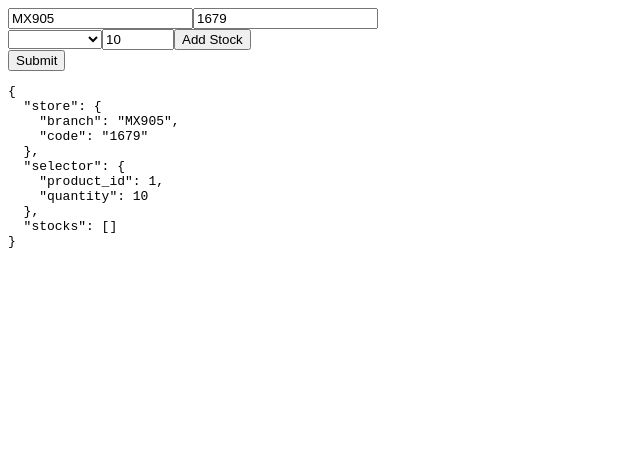
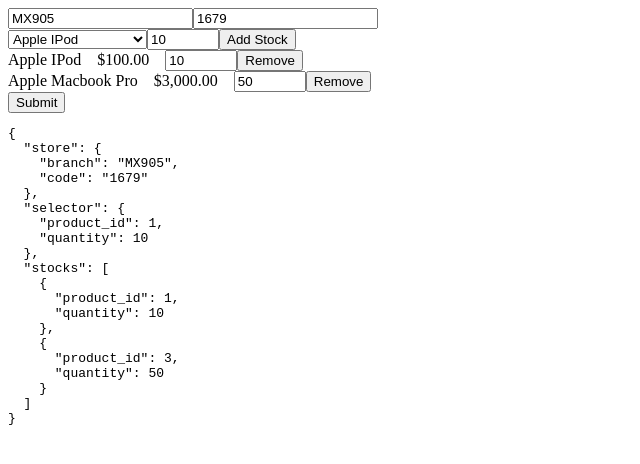
Before and after one commit to brillyanto/ngadv, an Angular app: page / in a window 1280 px wide. Shown: the top 464 px of the page, without its empty margins (0-640 px from the left). Built offline with nearby package versions, Linux system fonts and the light colour scheme; data requests are answered from the project's data file.

Commit message:
http service and joining observables using forkjoin method

```diff
--- a/src/app/stock-inventory/components/stock-products/stock-products.component.ts
+++ b/src/app/stock-inventory/components/stock-products/stock-products.component.ts
@@ -1,5 +1,6 @@
 import { Component, Input, Output, EventEmitter } from '@angular/core';
 import { FormGroup, FormArray } from '@angular/forms';
+import { Product } from '../../models/product.interface';
 
 @Component({
     selector: 'stock-products',
@@ -9,7 +10,8 @@ import { FormGroup, FormArray } from '@angular/forms';
         <div formArrayName="stocks">
             <div *ngFor="let stock of stocks; let i = index;">
                 <div [formGroupName]="i">
-                    <span>{{stock.value.product_id}}</span>
+                    <span>{{ getProduct(stock.value.product_id).name }}</span> &nbsp;&nbsp;
+                    <span>{{ getProduct(stock.value.product_id).price | currency:'USD':'$' }}</span> &nbsp;&nbsp;
                     <input type="number" step="10" min="10" max="1000"
                     formControlName="quantity">
                     <button type="button" (click)="onRemove(stock, i)">Remove</button>
@@ -26,6 +28,13 @@ export class StockProductsComponent{
  @Output()
  removed = new EventEmitter<any>();
 
+ @Input()
+ map: Map<number, Product>;
+
+  getProduct(id:number){
+    return this.map.get(id);
+  }
+
  onRemove(group, index){
     this.removed.emit({group, index}); // arg equivalent to {group:group, index:index}
  }
--- a/src/app/stock-inventory/containers/stock-inventory/stock-inventory.component.ts
+++ b/src/app/stock-inventory/containers/stock-inventory/stock-inventory.component.ts
@@ -1,6 +1,9 @@
-import { Component } from '@angular/core';
+import { Component, OnInit } from '@angular/core';
 import { FormBuilder, FormGroup, FormArray } from '@angular/forms';
-import { Product } from '../../models/product.interface';
+import { Product, Item } from '../../models/product.interface';
+import { Observable, forkJoin } from 'rxjs';
+import { StockInventoryService } from '../../services/stock-inventory.service';
+
 
 @Component({
     selector:'stock-inventory',
@@ -10,7 +13,7 @@ import { Product } from '../../models/product.interface';
         <form [formGroup]="form" (ngSubmit)="onSubmit()">
             <stock-store [parent]="form"></stock-store>
             <stock-selector [parent]="form" [products]="products" (added)="addStock($event)"></stock-selector>
-            <stock-products [parent]="form" (removed)="removeStock($event)"></stock-products>
+            <stock-products [parent]="form" [map]="productMap" (removed)="removeStock($event)"></stock-products>
             <div class="stock-inventory__buttons">
                 <input type="submit" >
             </div>
@@ -20,11 +23,36 @@ import { Product } from '../../models/product.interface';
     `
 })
 
-export class StockInventoryComponent {
+export class StockInventoryComponent implements OnInit {
 
     products: Product[];
+    items: Item[];
 
-    constructor(private fb: FormBuilder){}
+    productMap: Map<number, Product>;
+
+    constructor(private fb: FormBuilder, private stockService: StockInventoryService){}
+
+    ngOnInit(){
+      const cart = this.stockService.getCartItems();
+      const products = this.stockService.getProducts();
+
+      forkJoin(
+        cart, products
+      )
+      .subscribe(
+        ([cart, products]: [Item[], Product[]]) => {
+          const myMap = products.map<[number,Product]>( product => [product.id, product] )
+          // console.log(myMap);
+          this.productMap = new Map<number, Product>(myMap);
+          console.log(this.productMap);
+          this.products = products;
+
+          cart.forEach(item => {
+            this.addStock(item);
+          });
+        }
+      );
+    }
 
     form = this.fb.group({
         store : this.fb.group({
--- a/src/app/stock-inventory/models/product.interface.ts
+++ b/src/app/stock-inventory/models/product.interface.ts
@@ -3,3 +3,8 @@ export interface Product{
     name: string,
     price: number
 }
+
+export interface Item{
+   product_id: number,
+   quantity: number
+}
--- a/src/app/stock-inventory/services/stock-inventory.service.ts
+++ b/src/app/stock-inventory/services/stock-inventory.service.ts
@@ -0,0 +1,26 @@
+import { Injectable } from '@angular/core';
+import { HttpClient, HttpResponse } from '@angular/common/http';
+import { Product, Item } from '../models/product.interface';
+import { Observable } from 'rxjs';
+import { map, catchError } from 'rxjs/operators';
+
+@Injectable()
+export class StockInventoryService{
+  constructor(private http:HttpClient){ }
+  getCartItems(): Observable<Item[]>{
+    return this.http.get('http://localhost:3000/stocks')
+    .pipe(
+      map( (response: any) => response ),
+      catchError((error :any) => Observable.throw(error.json()))
+    );
+  }
+
+  getProducts(): Observable<Product[]>{
+    return this.http.get('http://localhost:3000/products')
+    .pipe(
+      map( (response: any) => response ),
+      catchError((error :any) => Observable.throw(error.json()))
+    );
+  }
+
+}
```
Also changed, not shown: src/app/stock-inventory/stock-inventory.module.ts (+9 -0 lines).
